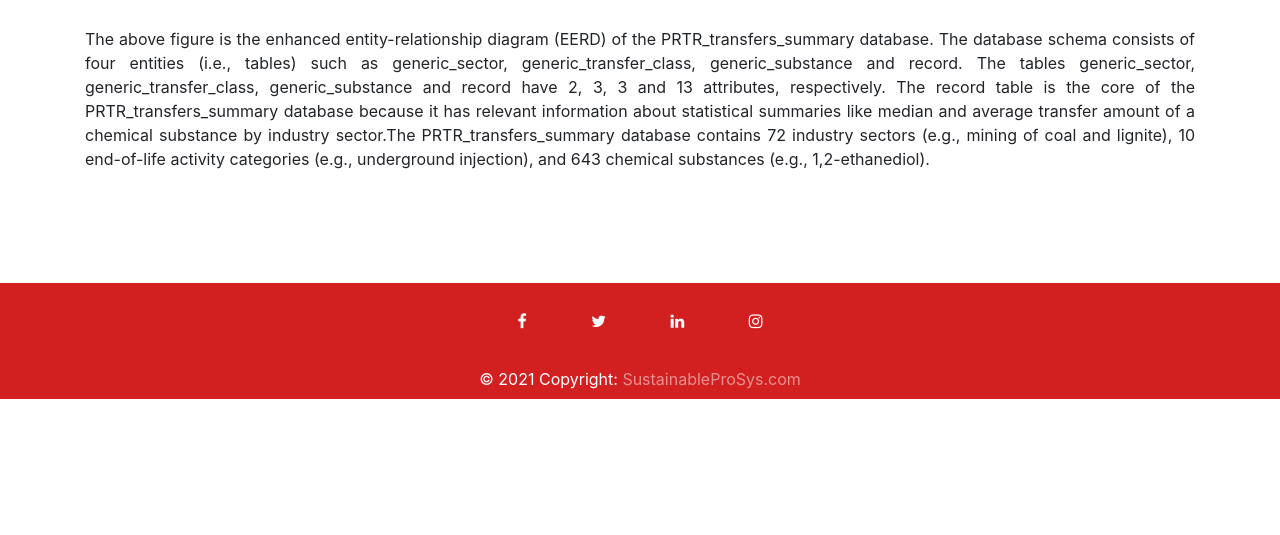
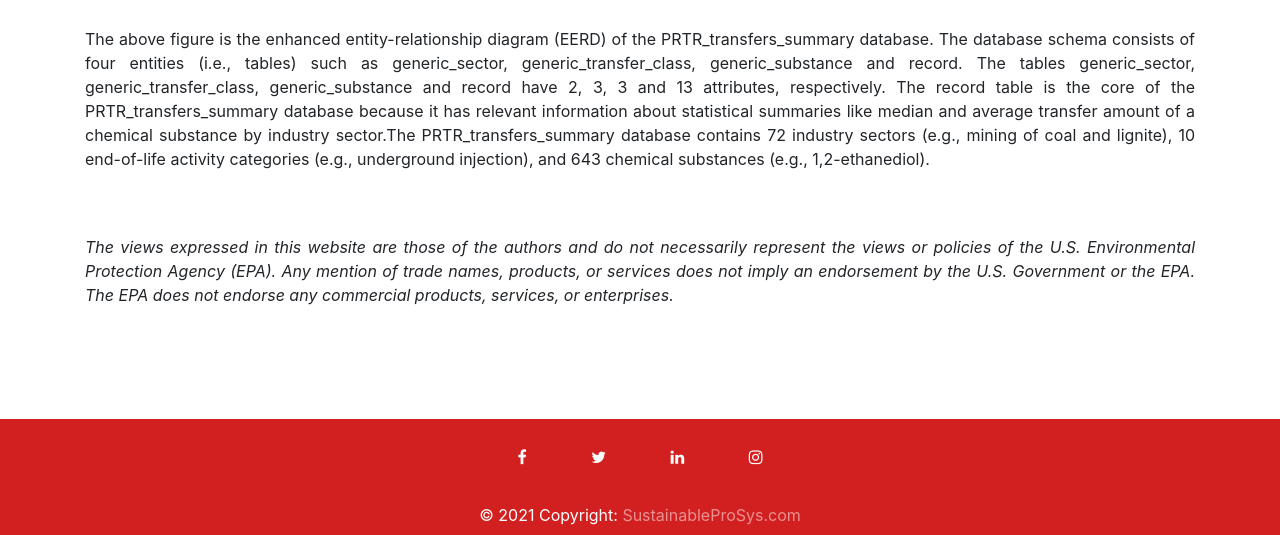
Before and after one commit to jodhernandezbe/PRTR_transfers_FastAPI, a FastAPI app: page /about/ in a window 1280 px wide. Shown: the part 1291-1826 px from the top of the page. Before the commit the page ends 1690 px from the top, so only its background shows below. Run offline with FastAPI, Linux system fonts and the light colour scheme; parts of the project's set-up code (start-up, migrations or seed data) failed here and were passed over; some libraries are stand-ins or nearby versions.

Commit message:
Version Jan 26, 2022

```diff
--- a/templates/about.html
+++ b/templates/about.html
@@ -34,6 +34,15 @@
             </section>
         </div>
     </div>
+    <div class="row justify-content-center m-0 pt-5">
+        <div class="col-12 col-sm-12 col-md-11 col-lg-12 p-0">
+            <section>
+                <p style="text-align: justify; text-justify: inter-word; font-style: italic;">
+                    The views expressed in this website are those of the authors and do not necessarily represent the views or policies of the U.S. Environmental Protection Agency (EPA). Any mention of trade names, products, or services does not imply an endorsement by the U.S. Government or the EPA. The EPA does not endorse any commercial products, services, or enterprises.
+                </p>
+            </section>
+        </div>
+    </div>
 </div>
 {% endblock %}
 
```
